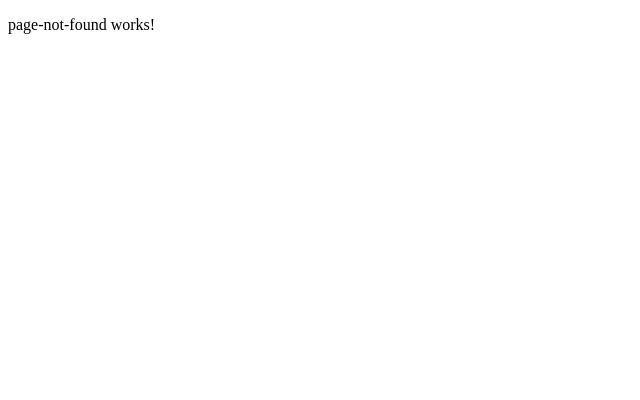
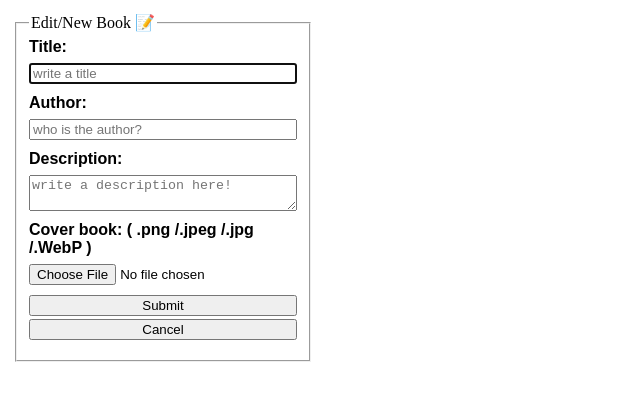
Before and after one commit to SamExperience/richie-who-angular, an Angular app in the folder Richie-Who-Angular/: page /book-form in a window 1280 px wide. Shown: the top 400 px of the page, without its empty margins (0-640 px from the left). Built offline with nearby package versions, Linux system fonts and the light colour scheme.

Commit message:
chore: create book-form component and add a new route

```diff
--- a/Richie-Who-Angular/src/app/app.routes.ts
+++ b/Richie-Who-Angular/src/app/app.routes.ts
@@ -5,6 +5,7 @@ import { PublicHomePageComponent } from './components/public-home-page/public-ho
 import { LoginPageComponent } from './components/login-page/login-page.component';
 import { PageNotFoundComponent } from './components/page-not-found/page-not-found.component';
 import { AdminDashboardPageComponent } from './components/admin-dashboard-page/admin-dashboard-page.component';
+import { BookFormComponent } from './components/book-form/book-form.component';
 
 export const routes: Routes = [
   { path: '', component: PublicHomePageComponent },
@@ -17,5 +18,9 @@ export const routes: Routes = [
     component: AdminDashboardPageComponent,
     canActivate: [authGuard],
   },
+  {
+    path: 'book-form',
+    component: BookFormComponent,
+  },
   { path: '**', component: PageNotFoundComponent },
 ];
--- a/Richie-Who-Angular/src/app/components/book-form/book-form.component.html
+++ b/Richie-Who-Angular/src/app/components/book-form/book-form.component.html
@@ -1 +1,49 @@
-<p>book-form works!</p>
+<form (ngSubmit)="submitForm()" class="formBook">
+  <fieldset>
+    <legend>Edit/New Book 📝</legend>
+    <div>
+      <label>Title:</label>
+      <input
+        type="text"
+        name="title"
+        [(ngModel)]="book.title"
+        autofocus
+        placeholder="write a title"
+      />
+    </div>
+    <div>
+      <label>Author:</label>
+      <input
+        type="text"
+        name="author"
+        [(ngModel)]="book.author"
+        required
+        placeholder="who is the author? "
+      />
+    </div>
+    <div>
+      <label>Description:</label>
+      <textarea
+        name="Description"
+        [(ngModel)]="book.description"
+        required
+        placeholder="write a description here!"
+      ></textarea>
+    </div>
+    <div>
+      <label>Cover book: ( .png /.jpeg /.jpg /.WebP ) </label>
+      <input
+        type="file"
+        name="imgCoverBook"
+        [(ngModel)]="book.coverUrl"
+        required
+        accept=".png, .jpeg, .jpg, .WebP"
+      />
+    </div>
+    <div>
+      <button type="submit">Submit</button>
+
+      <button type="button" (click)="resetForm()">Cancel</button>
+    </div>
+  </fieldset>
+</form>
--- a/Richie-Who-Angular/src/app/components/book-form/book-form.component.scss
+++ b/Richie-Who-Angular/src/app/components/book-form/book-form.component.scss
@@ -0,0 +1,22 @@
+.formBook {
+  display: flex;
+  flex-direction: column;
+  width: 100%;
+  max-width: 300px;
+  height: 500px;
+
+  /* border: 1px solid black;
+  margin: 3px; */
+  padding: 5px;
+}
+.formBook div {
+  display: flex;
+  flex-direction: column;
+  gap: 3px;
+  margin-bottom: 10px;
+}
+.formBook div label {
+  margin-bottom: 4px;
+  font-weight: bold;
+  font-family: Arial, Helvetica, sans-serif;
+}
--- a/Richie-Who-Angular/src/app/components/book-form/book-form.component.ts
+++ b/Richie-Who-Angular/src/app/components/book-form/book-form.component.ts
@@ -1,11 +1,43 @@
-import { Component } from '@angular/core';
-
+import { Component, OnInit } from '@angular/core';
+import { Book } from '../../models/book.model';
+import { NgModel, NgControl, FormsModule } from '@angular/forms';
 @Component({
   selector: 'app-book-form',
-  imports: [],
+  standalone: true,
+  imports: [FormsModule],
   templateUrl: './book-form.component.html',
-  styleUrl: './book-form.component.scss'
+  styleUrl: './book-form.component.scss',
 })
 export class BookFormComponent {
+  book: Book = {
+    id: '',
+    title: '',
+    author: '',
+    description: '',
+    coverUrl: '',
+    createdAt: 0,
+  };
+  constructor() {}
 
+  submitForm() {
+    console.log(this.book);
+    this.resetForm();
+  }
+  resetForm() {
+    this.book = {
+      id: '',
+      title: '',
+      author: '',
+      description: '',
+      coverUrl: '',
+      createdAt: 0,
+    };
+  }
+
+  onFileSelected(event: any) {
+    const file = event.target.files[0];
+    if (file) {
+      this.book.coverUrl = file.name; // o usa FileReader per preview
+    }
+  }
 }
```
